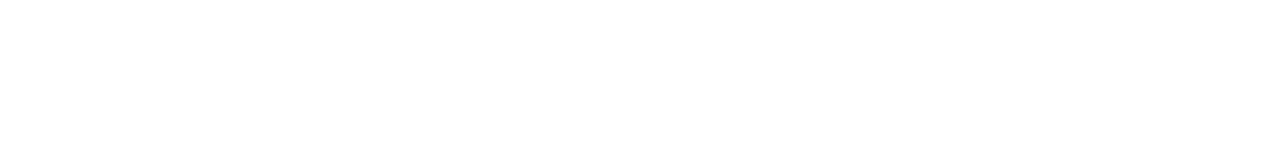
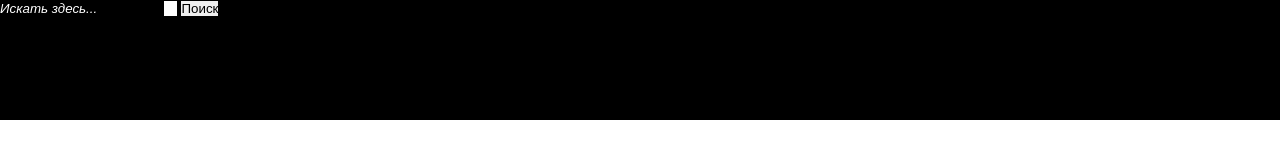
Before and after one commit to stoler323/project, a plain HTML site: page index.html in a window 1280 px wide. Drawn offline with Linux system fonts and the light colour scheme.

Commit message:
modified html file

```diff
--- a/index.html
+++ b/index.html
@@ -4,9 +4,18 @@
     <meta charset="UTF-8">
     <meta http-equiv="X-UA-Compatible" content="IE=edge">
     <meta name="viewport" content="width=device-width, initial-scale=1.0">
-    <title>Название проекта</title>
+    <link rel="stylesheet" href="project.css">
+    <title>Shine</title>
 </head>
 <body>
-
+    <div class = "favorite">
+        <div class = "shell">
+            <form action="" method="get">
+                <input name="s" placeholder="Искать здесь..." type="search">
+                <button type="submit">Поиск</button>
+              </form>
+            <!-- <img src ="prozrachnoe-ozero-posredine-tajgi.jpg"> -->
+        </div>
+    </div>
 </body>
 </html>
--- /dev/null
+++ b/project.css
@@ -0,0 +1,61 @@
+
+*,
+*::before,
+*::after {
+    padding: 0;
+    margin: 0;
+    border: 0;
+    box-sizing: border-box;
+}
+
+a {
+    text-decoration: none;
+}
+
+ul,
+ol,
+li {
+    list-style: none;
+}
+img {
+    vertical-align: top;
+}
+
+h1,
+h2,
+h3,
+h4,
+h5,
+h6 {
+    font-weight: inherit;
+    font-size: inherit;
+}
+
+html,
+body {
+    height: 100%;
+    line-height: 1;
+}
+
+body {
+font-family: Helvetica;
+color: rgb(80, 80, 80);
+}.return{
+    background-color: black;
+    min-height: 50px;
+}
+
+.favorite{
+    background-color: black;
+    min-height: 120px;
+}
+
+input::-webkit-input-placeholder {
+    color: white;
+    font-style: italic;
+    background: black;
+  }
+
+  input {
+    color: black;
+  }
```
